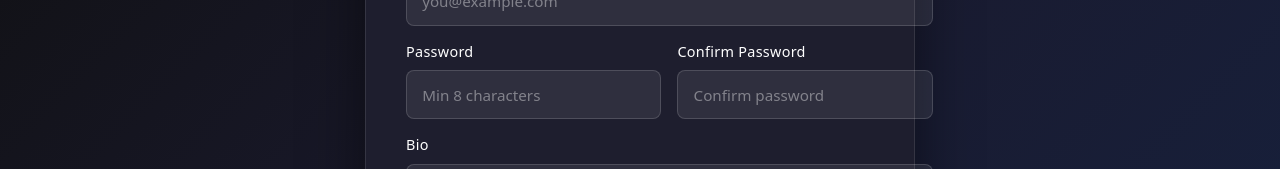
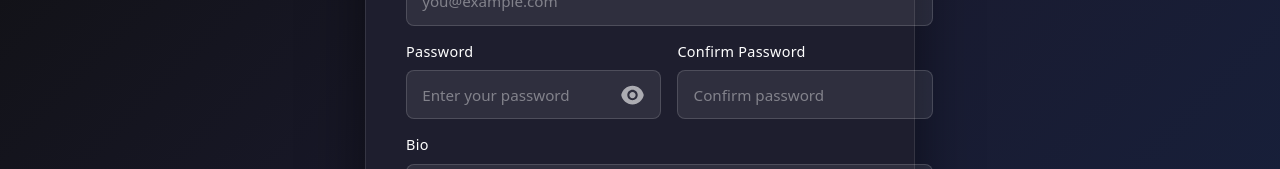
Before and after one commit to abdulkareem25/clipzy, a React (Vite) app in the folder Frontend/: page /signup in a window 1280 px wide. Shown: the part 302-471 px from the top of the page. Built offline with nearby package versions, Linux system fonts and the light colour scheme.

Commit message:
toggle password visibility feature added

```diff
--- a/Frontend/package.json
+++ b/Frontend/package.json
@@ -10,6 +10,7 @@
     "preview": "vite preview"
   },
   "dependencies": {
+    "axios": "^1.13.5",
     "react": "^19.2.0",
     "react-dom": "^19.2.0",
     "react-router-dom": "^7.13.0",
--- a/Frontend/src/features/auth/pages/SignIn.jsx
+++ b/Frontend/src/features/auth/pages/SignIn.jsx
@@ -1,15 +1,28 @@
-import { useState } from 'react'
-import '../styles/auth.scss'
-import '../styles/form.scss'
+import { useState } from 'react';
+import axios from 'axios';
+import '../styles/auth.scss';
+import '../styles/form.scss';
 
 const SignIn = () => {
     const [email, setEmail] = useState("");
     const [password, setPassword] = useState("");
+    const [showPassword, setShowPassword] = useState(false);
 
-    const handleSubmit = (e) => {
+    const handleSubmit = async (e) => {
         e.preventDefault();
 
-
+        await axios.post('http://localhost:3000/api/auth/sign-in', {
+            email,
+            password
+        }, {
+            withCredentials: true
+        })
+            .then((response) => {
+                console.log(response);
+            })
+            .catch((err) => {
+                console.error(err);
+            })
     }
 
     return (
@@ -33,13 +46,31 @@ const SignIn = () => {
                         </div>
                         <div className='form-group'>
                             <label>Password</label>
-                            <input
+                            <div className="password-wrapper">
+                                <input
                                 value={password}
                                 onChange={(e) => setPassword(e.target.value)}
-                                type="password"
-                                className='form-control'
+                                type={showPassword ? "text" : "password"}
+                                className='form-control password-input'
                                 placeholder='Enter your password'
                             />
+                            <svg
+                                className={`eye-icon ${showPassword ? 'hide' : 'show'}`}
+                                xmlns="http://www.w3.org/2000/svg"
+                                viewBox="0 0 24 24"
+                                onClick={() => setShowPassword(!showPassword)}
+                            >
+                                <path d="M1.18164 12C2.12215 6.87976 6.60812 3 12.0003 3C17.3924 3 21.8784 6.87976 22.8189 12C21.8784 17.1202 17.3924 21 12.0003 21C6.60812 21 2.12215 17.1202 1.18164 12ZM12.0003 17C14.7617 17 17.0003 14.7614 17.0003 12C17.0003 9.23858 14.7617 7 12.0003 7C9.23884 7 7.00026 9.23858 7.00026 12C7.00026 14.7614 9.23884 17 12.0003 17ZM12.0003 15C10.3434 15 9.00026 13.6569 9.00026 12C9.00026 10.3431 10.3434 9 12.0003 9C13.6571 9 15.0003 10.3431 15.0003 12C15.0003 13.6569 13.6571 15 12.0003 15Z"></path>
+                            </svg>
+                            <svg
+                                className={`eye-icon ${showPassword ? 'show' : 'hide'}`}
+                                xmlns="http://www.w3.org/2000/svg"
+                                viewBox="0 0 24 24"
+                                onClick={() => setShowPassword(!showPassword)}
+                            >
+                                <path d="M4.52047 5.93457L1.39366 2.80777L2.80788 1.39355L22.6069 21.1925L21.1927 22.6068L17.8827 19.2968C16.1814 20.3755 14.1638 21.0002 12.0003 21.0002C6.60812 21.0002 2.12215 17.1204 1.18164 12.0002C1.61832 9.62282 2.81932 7.5129 4.52047 5.93457ZM14.7577 16.1718L13.2937 14.7078C12.902 14.8952 12.4634 15.0002 12.0003 15.0002C10.3434 15.0002 9.00026 13.657 9.00026 12.0002C9.00026 11.537 9.10522 11.0984 9.29263 10.7067L7.82866 9.24277C7.30514 10.0332 7.00026 10.9811 7.00026 12.0002C7.00026 14.7616 9.23884 17.0002 12.0003 17.0002C13.0193 17.0002 13.9672 16.6953 14.7577 16.1718ZM7.97446 3.76015C9.22127 3.26959 10.5793 3.00016 12.0003 3.00016C17.3924 3.00016 21.8784 6.87992 22.8189 12.0002C22.5067 13.6998 21.8038 15.2628 20.8068 16.5925L16.947 12.7327C16.9821 12.4936 17.0003 12.249 17.0003 12.0002C17.0003 9.23873 14.7617 7.00016 12.0003 7.00016C11.7514 7.00016 11.5068 7.01833 11.2677 7.05343L7.97446 3.76015Z"></path>
+                            </svg>
+                            </div>
                         </div>
                         <div className="form-options">
                             <label className="remember-me">
--- a/Frontend/src/features/auth/pages/SignUp.jsx
+++ b/Frontend/src/features/auth/pages/SignUp.jsx
@@ -7,6 +7,7 @@ const SignUp = () => {
     const [username, setUsername] = useState("");
     const [email, setEmail] = useState("");
     const [password, setPassword] = useState("");
+    const [showPassword, setShowPassword] = useState(false);
     const [confirmPassword, setConfirmPassword] = useState("");
     const [bio, setBio] = useState("");
 
@@ -57,13 +58,31 @@ const SignUp = () => {
                             </div>
                             <div className='form-group'>
                                 <label>Password</label>
-                                <input
-                                    value={password}
-                                    onChange={(e) => setPassword(e.target.value)}
-                                    type="password"
-                                    className='form-control'
-                                    placeholder='Min 8 characters'
-                                />
+                                <div className="password-wrapper">
+                                    <input
+                                        value={password}
+                                        onChange={(e) => setPassword(e.target.value)}
+                                        type={showPassword ? "text" : "password"}
+                                        className='form-control password-input'
+                                        placeholder='Enter your password'
+                                    />
+                                    <svg
+                                        className={`eye-icon ${showPassword ? 'hide' : 'show'}`}
+                                        xmlns="http://www.w3.org/2000/svg"
+                                        viewBox="0 0 24 24"
+                                        onClick={() => setShowPassword(!showPassword)}
+                                    >
+                                        <path d="M1.18164 12C2.12215 6.87976 6.60812 3 12.0003 3C17.3924 3 21.8784 6.87976 22.8189 12C21.8784 17.1202 17.3924 21 12.0003 21C6.60812 21 2.12215 17.1202 1.18164 12ZM12.0003 17C14.7617 17 17.0003 14.7614 17.0003 12C17.0003 9.23858 14.7617 7 12.0003 7C9.23884 7 7.00026 9.23858 7.00026 12C7.00026 14.7614 9.23884 17 12.0003 17ZM12.0003 15C10.3434 15 9.00026 13.6569 9.00026 12C9.00026 10.3431 10.3434 9 12.0003 9C13.6571 9 15.0003 10.3431 15.0003 12C15.0003 13.6569 13.6571 15 12.0003 15Z"></path>
+                                    </svg>
+                                    <svg
+                                        className={`eye-icon ${showPassword ? 'show' : 'hide'}`}
+                                        xmlns="http://www.w3.org/2000/svg"
+                                        viewBox="0 0 24 24"
+                                        onClick={() => setShowPassword(!showPassword)}
+                                    >
+                                        <path d="M4.52047 5.93457L1.39366 2.80777L2.80788 1.39355L22.6069 21.1925L21.1927 22.6068L17.8827 19.2968C16.1814 20.3755 14.1638 21.0002 12.0003 21.0002C6.60812 21.0002 2.12215 17.1204 1.18164 12.0002C1.61832 9.62282 2.81932 7.5129 4.52047 5.93457ZM14.7577 16.1718L13.2937 14.7078C12.902 14.8952 12.4634 15.0002 12.0003 15.0002C10.3434 15.0002 9.00026 13.657 9.00026 12.0002C9.00026 11.537 9.10522 11.0984 9.29263 10.7067L7.82866 9.24277C7.30514 10.0332 7.00026 10.9811 7.00026 12.0002C7.00026 14.7616 9.23884 17.0002 12.0003 17.0002C13.0193 17.0002 13.9672 16.6953 14.7577 16.1718ZM7.97446 3.76015C9.22127 3.26959 10.5793 3.00016 12.0003 3.00016C17.3924 3.00016 21.8784 6.87992 22.8189 12.0002C22.5067 13.6998 21.8038 15.2628 20.8068 16.5925L16.947 12.7327C16.9821 12.4936 17.0003 12.249 17.0003 12.0002C17.0003 9.23873 14.7617 7.00016 12.0003 7.00016C11.7514 7.00016 11.5068 7.01833 11.2677 7.05343L7.97446 3.76015Z"></path>
+                                    </svg>
+                                </div>
                             </div>
                             <div className='form-group'>
                                 <label>Confirm Password</label>
--- a/Frontend/src/features/auth/styles/form.scss
+++ b/Frontend/src/features/auth/styles/form.scss
@@ -130,6 +130,41 @@ form {
             }
         }
 
+        .password-wrapper {
+            position: relative;
+
+            .password-input {
+                width: 100%;
+            }
+
+            .eye-icon {
+                position: absolute;
+                top: 50%;
+                right: 1rem;
+                height: 25px;
+                transform: translateY(-50%);
+                cursor: pointer;
+                fill: rgba(255, 255, 255, 0.6);
+                transition: all 0.2s ease;
+                opacity: 0;
+                pointer-events: none;
+
+                &:hover {
+                    fill: rgba(255, 255, 255, 0.9);
+                }
+
+                &.show {
+                    opacity: 1;
+                    pointer-events: auto;
+                }
+
+                &.hide {
+                    opacity: 0;
+                    pointer-events: none;
+                }
+            }
+        }
+
         textarea {
             resize: vertical;
             min-height: 100px;
```
